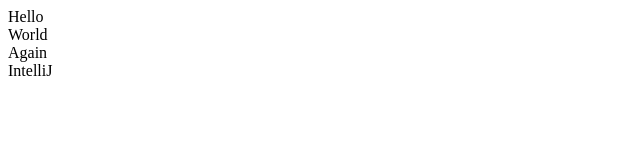
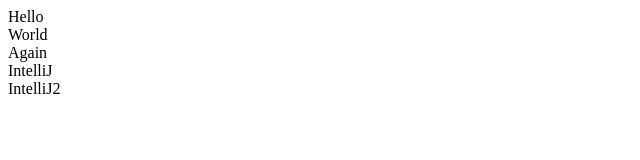
Before and after one commit to odedshchori/demo-repo, a plain HTML site: page index.html in a window 1280 px wide. Shown: the full height of the page, 0-640 px from the left. Drawn offline with Linux system fonts and the light colour scheme.

Commit message:
2nd commit from intellij

```diff
--- a/index.html
+++ b/index.html
@@ -2,3 +2,4 @@
 <div>World</div>
 <div>Again</div>
 <div>IntelliJ</div>
+<div>IntelliJ2</div>
```
